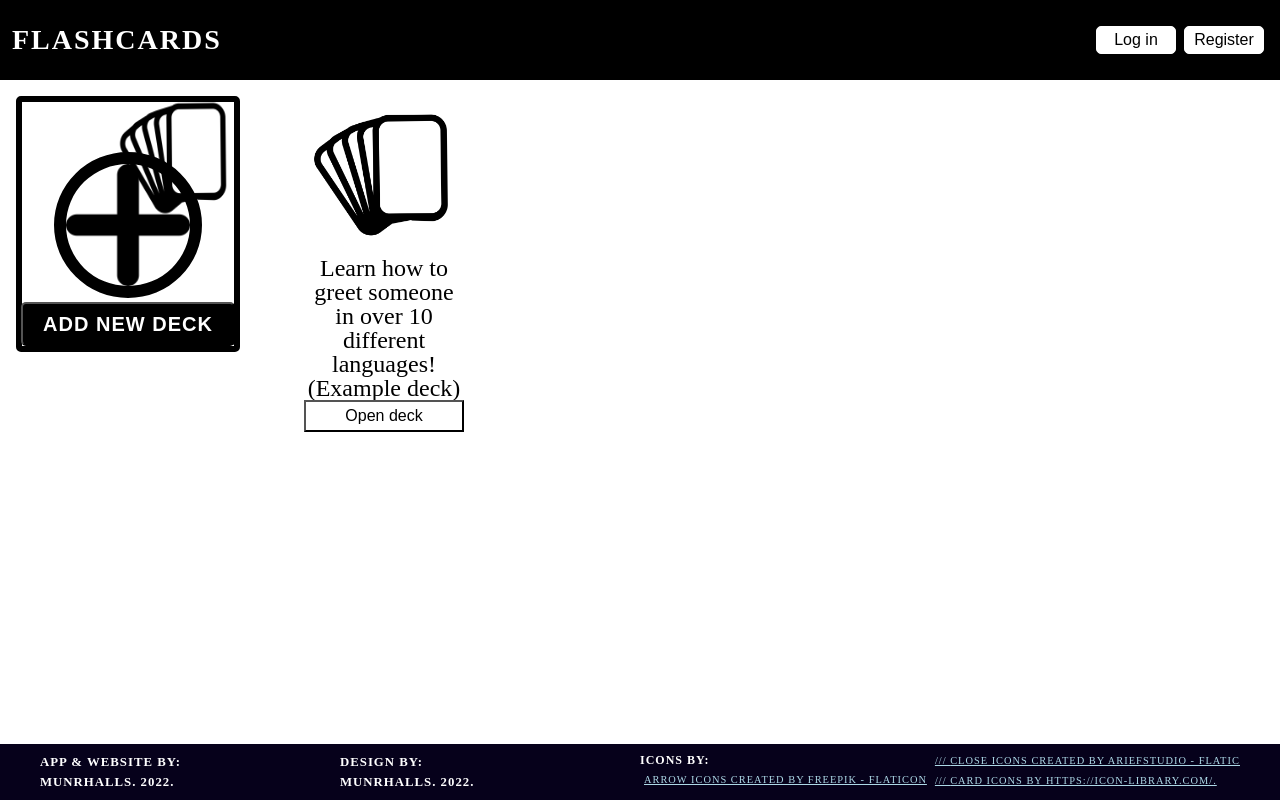
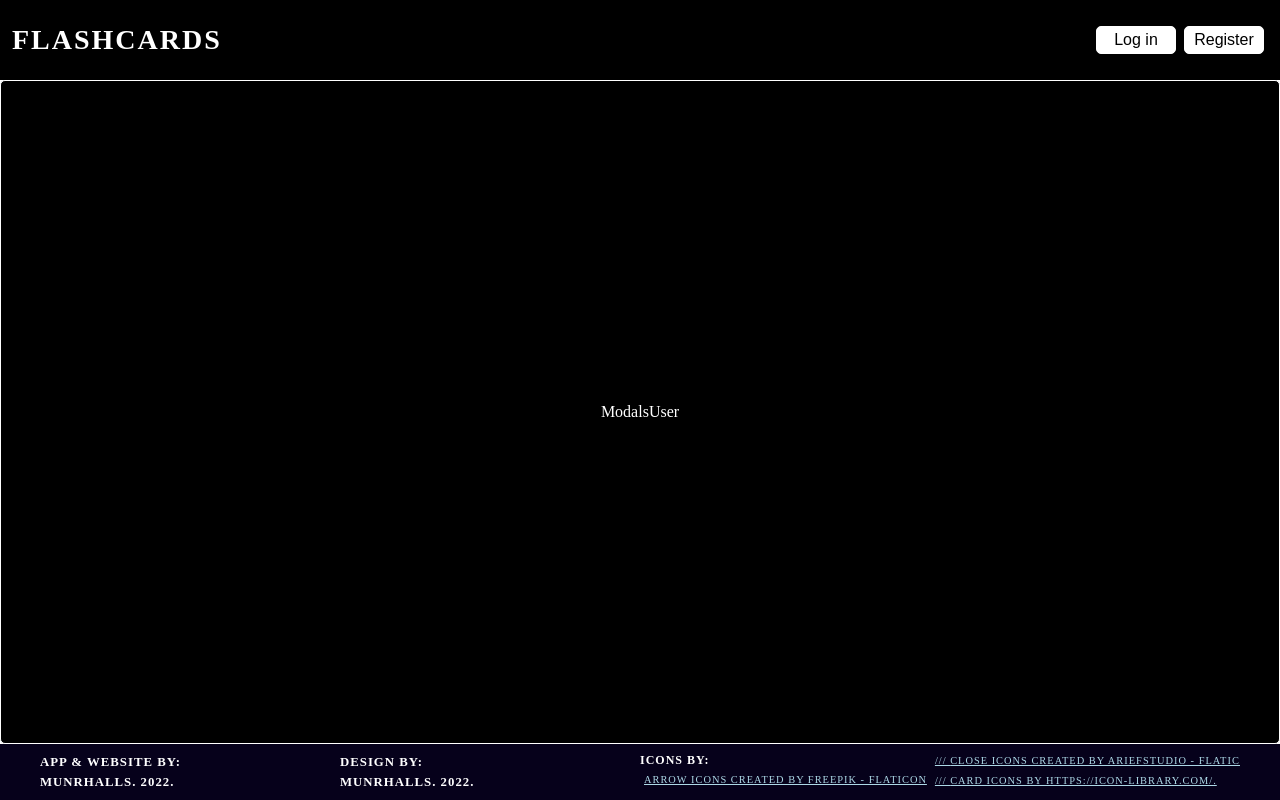
Before and after one commit to munrhalls/Oxus-Flashcards, a React (Create React App) app: page / in a window 1280 px wide. Both pictures are taken after a click on the button "Register". Built offline with nearby package versions, Linux system fonts and the light colour scheme.

Commit message:
user log in register ue ui

```diff
--- a/src/ModalsUser/ModalsUser.css
+++ b/src/ModalsUser/ModalsUser.css
@@ -1,6 +1,17 @@
 .ModalsUser {
-    width: 100%;
-    height: 100%;
+    position: absolute;
     background-color: #000;
     color: #fff;
+    left: 0; top: 0; right: 0; bottom: 0;
+    display: flex;
+    justify-content: center;
+    align-items: center;
+    width: 100%;
+    margin-left: auto;
+    margin-right: auto;
+    margin-top: auto;
+    margin-bottom: auto;
+    border: 1px solid #fff;
+    border-radius: 5px;
+    z-index: 100;
 }
```
